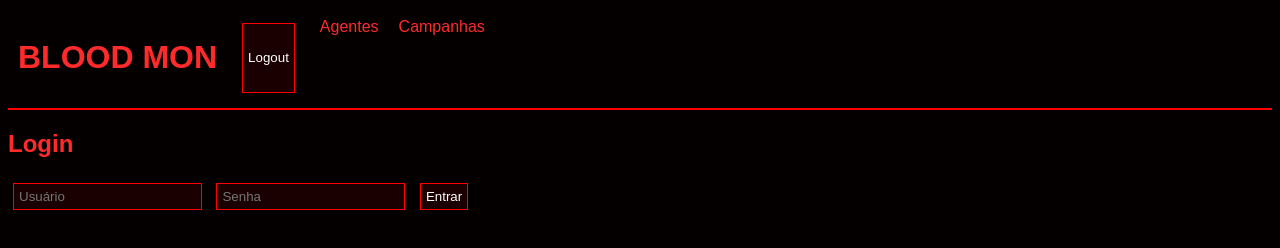
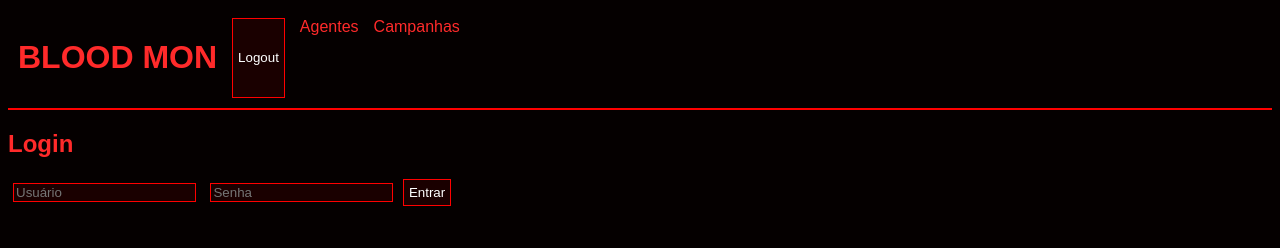
Before and after one commit to felipe13311/rpg, a plain HTML site: page index.html in a window 1280 px wide. Drawn offline with Linux system fonts and the light colour scheme.

Commit message:
Update style.css

```diff
--- a/style.css
+++ b/style.css
@@ -6,41 +6,39 @@ font-family:Arial;
 
 .navbar{
 display:flex;
-gap:20px;
+gap:15px;
 padding:10px;
 border-bottom:2px solid red;
 }
 
-span{cursor:pointer;}
-
-input,button,select{
+button{
 background:#1a0000;
 border:1px solid red;
 color:white;
 padding:5px;
-margin:5px;
+cursor:pointer;
 }
 
 button:hover{
 background:red;
-color:black;
+}
+
+input{
+background:#1a0000;
+border:1px solid red;
+color:white;
+margin:5px;
 }
 
 .pagina{display:none;}
 .ativa{display:block;}
 
-ul{list-style:none;}
-
 .chat{
 border:1px solid red;
-width:300px;
 height:200px;
 overflow:auto;
 }
 
-#chatBox{height:150px;overflow:auto;}
-
 canvas{
 border:2px solid red;
-margin-top:10px;
 }
```
